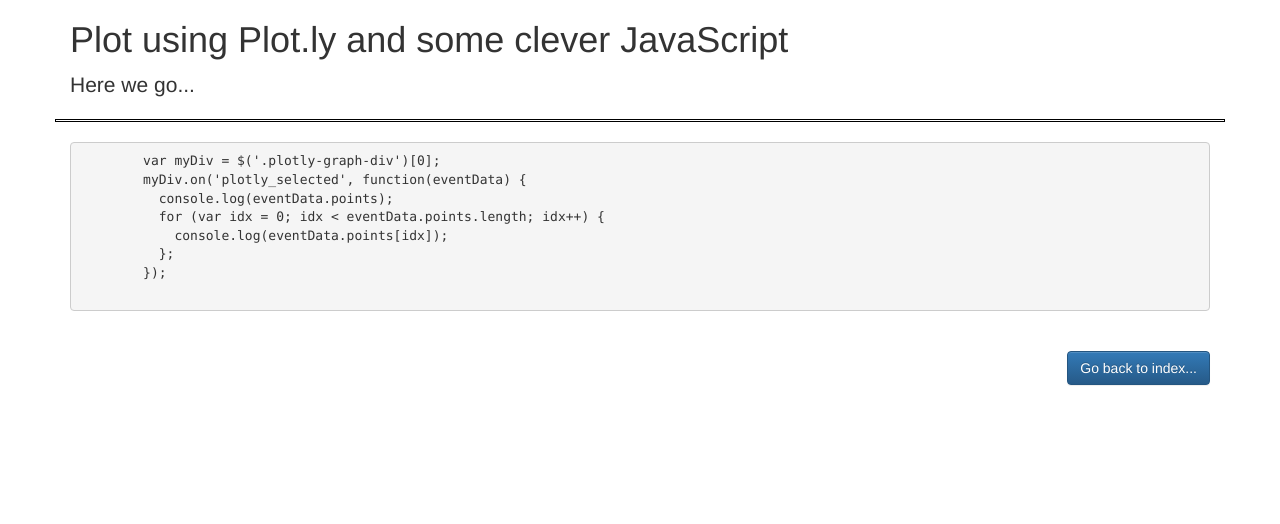
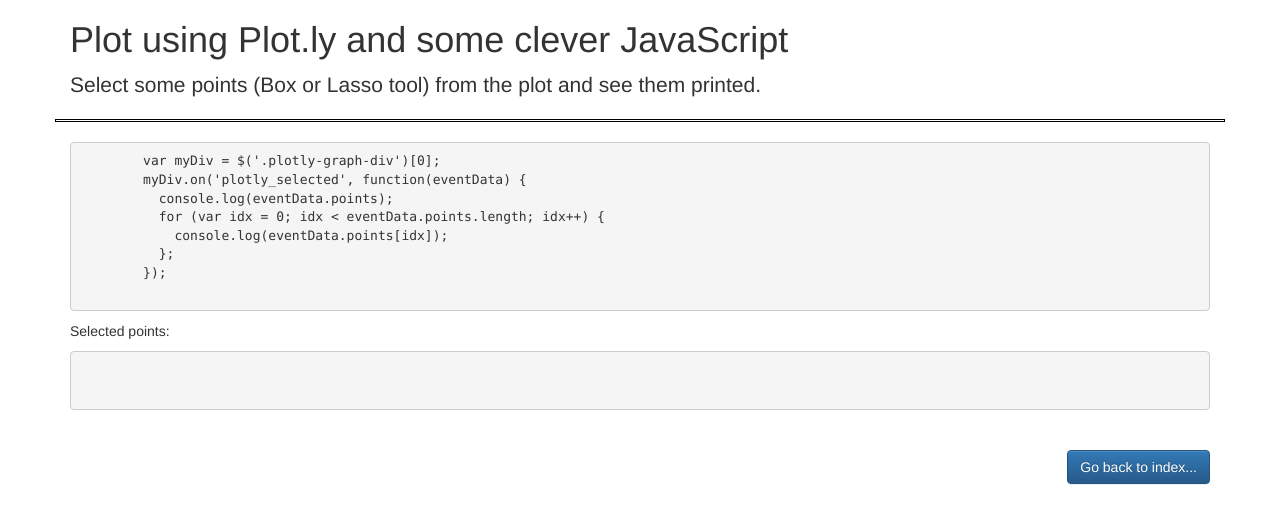
Before and after one commit to ricleal/DjangoPlotLy, a Django app: template site1/templates/plot_fit.html in a window 1280 px wide. Shown: the top 524 px of the page. Run offline with Django 3.2, Linux system fonts and the light colour scheme; the template is opened without the code that fills it, so the values that code supplies are empty; some libraries are stand-ins or nearby versions.

Commit message:
Just added the select javascript

```diff
--- a/site1/templates/plot_fit.html
+++ b/site1/templates/plot_fit.html
@@ -9,7 +9,7 @@
 
 <div class="container">
   <h1>Plot using Plot.ly and some clever JavaScript</h1>
-  <p class="lead">Here we go...</p>
+  <p class="lead">Select some points (Box or Lasso tool) from the plot and see them printed.</p>
 </div>
 
 <div class="container">
@@ -43,11 +43,34 @@
 </div>
 
 <div class="container">
+  <p>Selected points:</p>
+  <pre id="selected_points">
+
+  </pre>
+</div>
+
+<div class="container">
   <p>
     &nbsp;
   </p>
   <a class="btn btn-primary pull-right" href="{% url 'index' %}"> Go back to index...</a>
 </div>
 <!-- /.container -->
+{% endblock %}
 
+{% block tail %}
+{{block.super}}
+<script>
+    var myDiv = $('.plotly-graph-div')[0];
+    myDiv.on('plotly_selected', function(eventData) {
+      console.log(eventData.points);
+      $("#selected_points").empty();
+      for (var idx = 0; idx < eventData.points.length; idx++) {
+        // console.log(eventData.points[idx]);
+        $("#selected_points").append(
+          "<strong>" + eventData.points[idx].data.name + "</strong>=(" + eventData.points[idx].x + "," + eventData.points[idx].y + ") "
+        );
+      };
+    });
+</script>
 {% endblock %}
```
